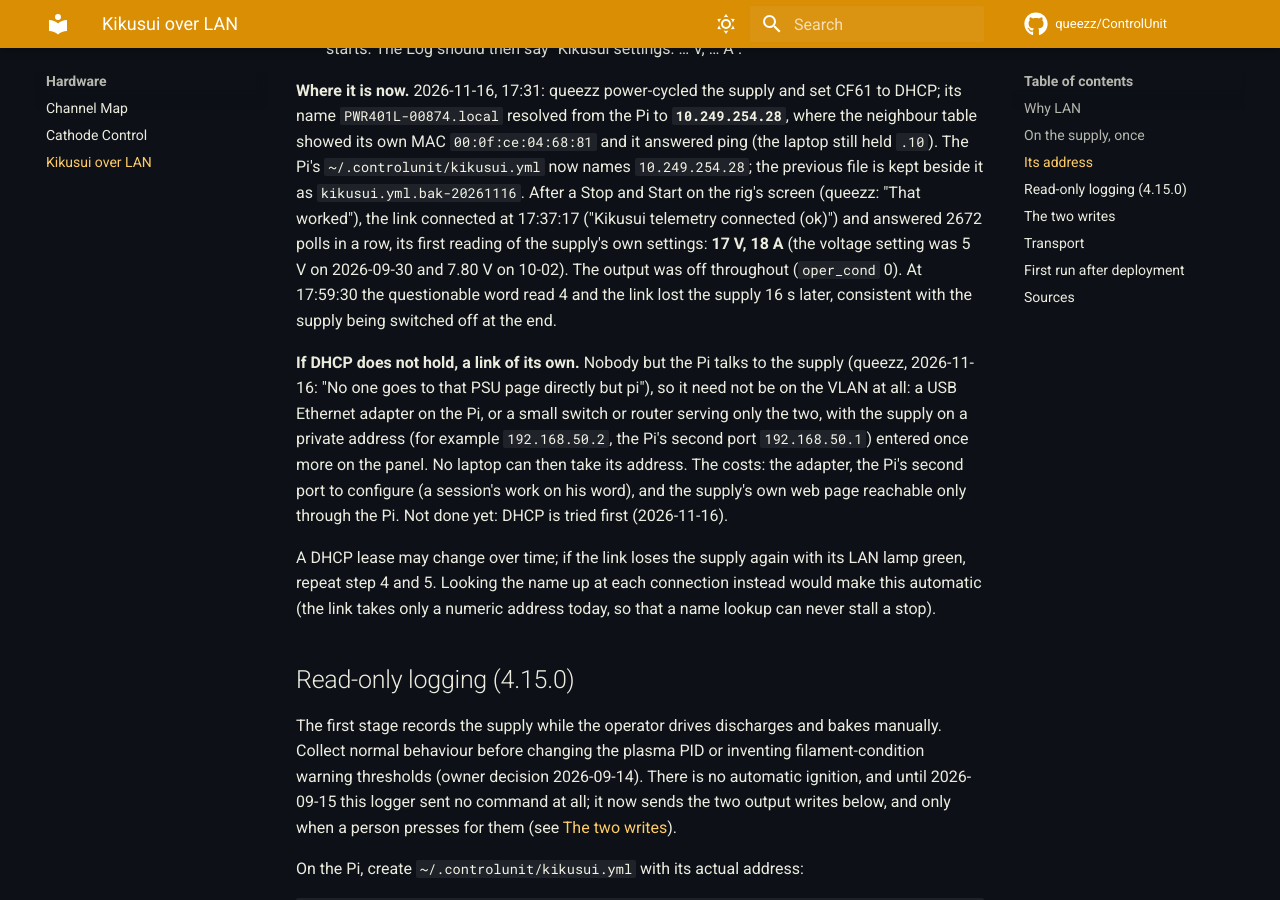
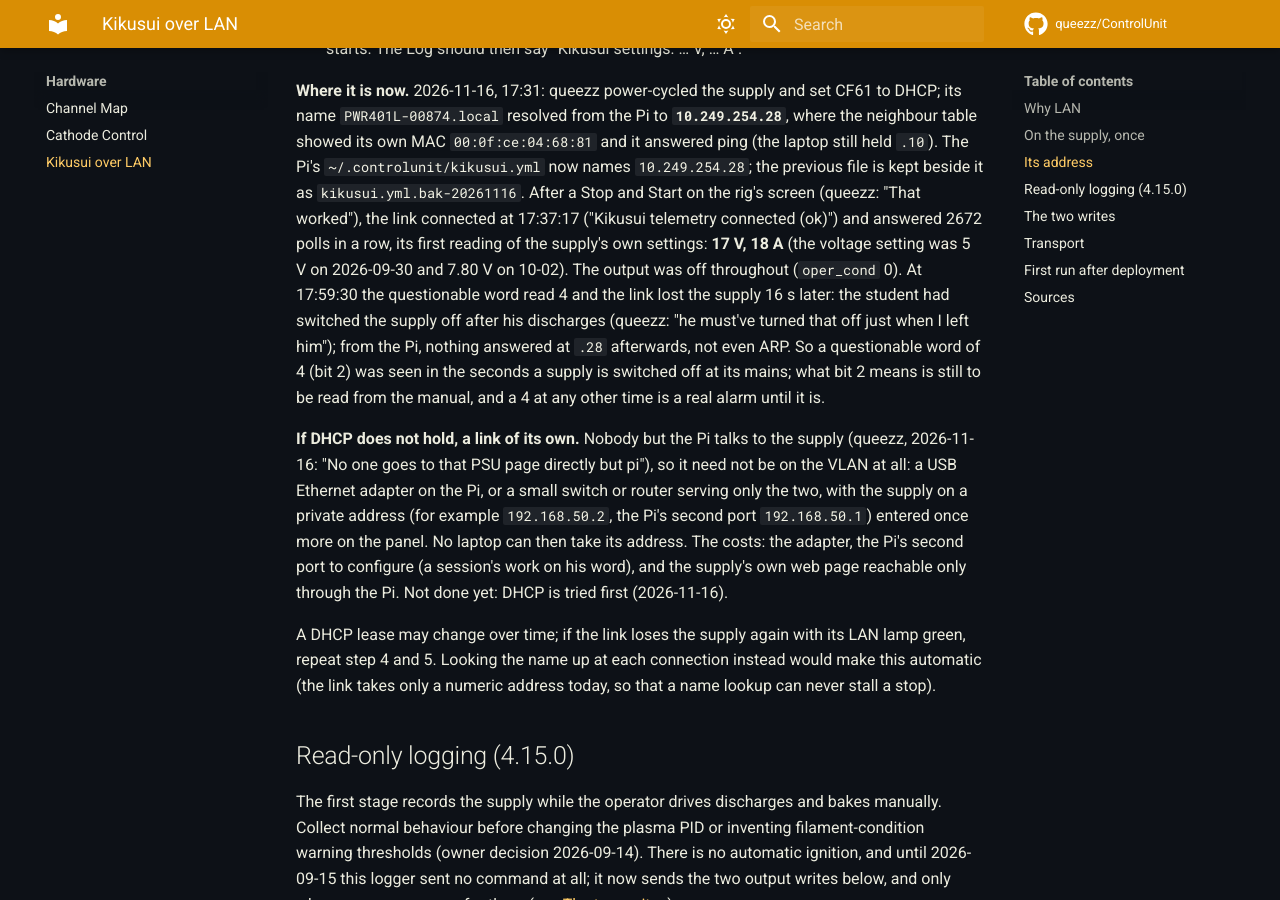
Before and after one commit to queezz/ControlUnit, an MkDocs documentation site: the page built from docs/hardware/kikusui-lan.md, in a window 1280 px wide and 900 px high, scrolled down 2109 px. Built offline with MkDocs 1.6.1 and Material for MkDocs 9.7.7, drawn with Linux system fonts in a browser that asks for light colours; comment, search, counter and statistics services are not loaded.

Commit message:
Note the Kikusui's questionable word 4 at a switch-off
agent: claude

```diff
--- a/docs/hardware/kikusui-lan.md
+++ b/docs/hardware/kikusui-lan.md
@@ -100,8 +100,13 @@ connected at 17:37:17 ("Kikusui telemetry connected (ok)") and answered
 2672 polls in a row, its first reading of the supply's own settings:
 **17 V, 18 A** (the voltage setting was 5 V on 2026-09-30 and 7.80 V on
 10-02). The output was off throughout (`oper_cond` 0). At 17:59:30 the
-questionable word read 4 and the link lost the supply 16 s later,
-consistent with the supply being switched off at the end.
+questionable word read 4 and the link lost the supply 16 s later: the
+student had switched the supply off after his discharges (queezz: "he must've
+turned that off just when I left him"); from the Pi, nothing answered at
+`.28` afterwards, not even ARP. So a questionable word of 4 (bit 2) was
+seen in the seconds a supply is switched off at its mains; what bit 2
+means is still to be read from the manual, and a 4 at any other time is a
+real alarm until it is.
 
 **If DHCP does not hold, a link of its own.** Nobody but the Pi talks to
 the supply (queezz, 2026-11-16: "No one goes to that PSU page directly but
```
